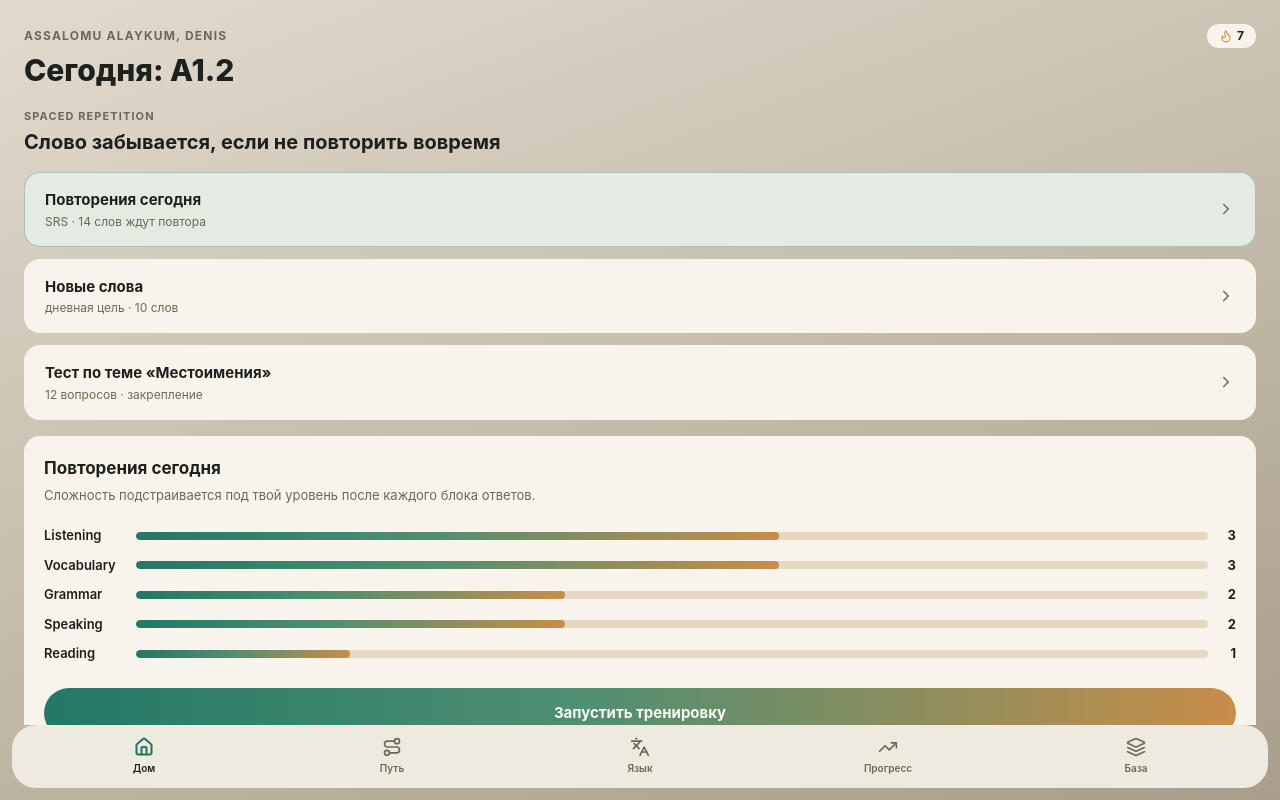
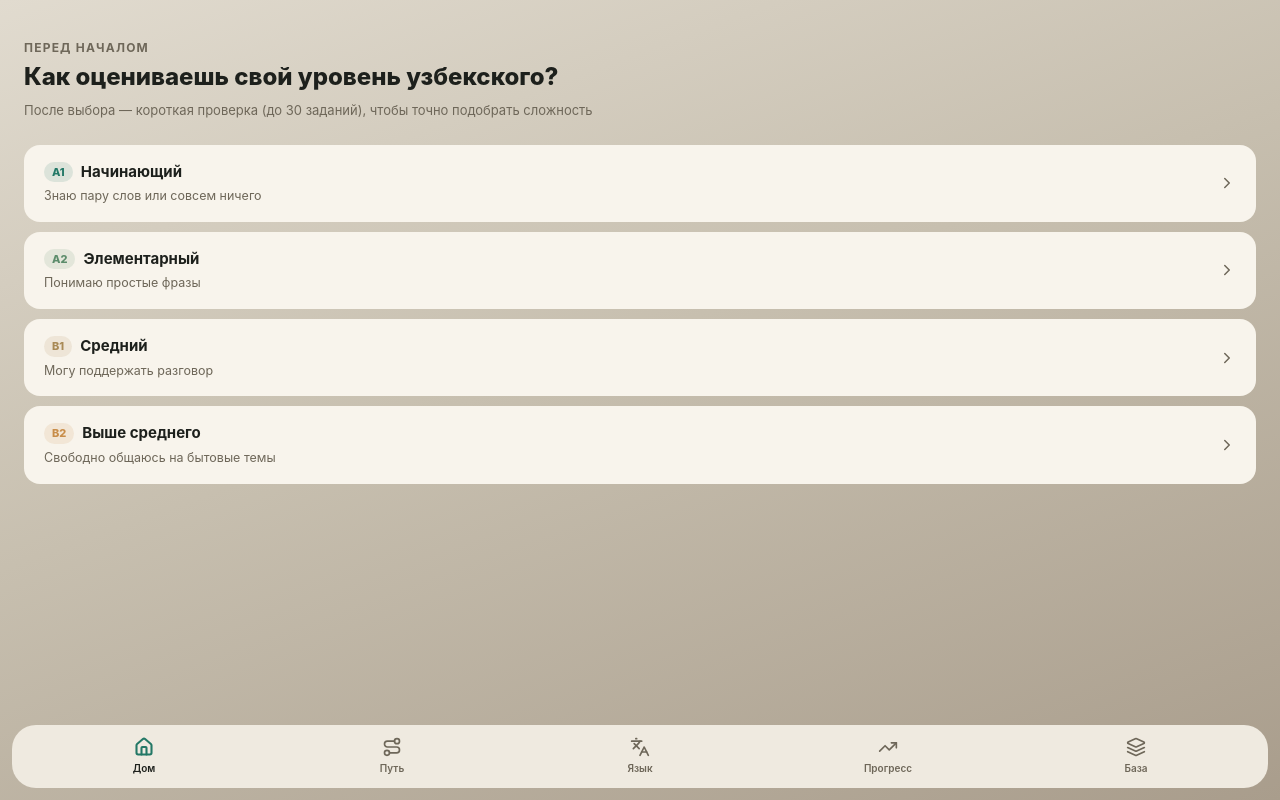
Before and after one commit to newgden-ai/uzbek-mentor-1.0.2, a React (Vite) app: page / in a window 1280 px wide. Built offline with nearby package versions, Linux system fonts and the light colour scheme.

Commit message:
Update HomeScreen.jsx

```diff
--- a/src/screens/HomeScreen.jsx
+++ b/src/screens/HomeScreen.jsx
@@ -1,6 +1,6 @@
 import React, { useState } from "react";
 import { ChevronRight, Flame } from "lucide-react";
-import { tokens } from "../theme.js";
+import { tokens, levelColor } from "../theme.js";
 
 const skills = [
   { label: "Listening", value: 3, max: 5 },
@@ -16,9 +16,56 @@ const checks = [
   { id: "topic", title: "Тест по теме «Местоимения»", subtitle: "12 вопросов · закрепление" },
 ];
 
-export default function HomeScreen() {
+const LEVEL_OPTIONS = [
+  { level: "A1", label: "Начинающий", desc: "Знаю пару слов или совсем ничего" },
+  { level: "A2", label: "Элементарный", desc: "Понимаю простые фразы" },
+  { level: "B1", label: "Средний", desc: "Могу поддержать разговор" },
+  { level: "B2", label: "Выше среднего", desc: "Свободно общаюсь на бытовые темы" },
+];
+
+// Показывается, пока пользователь ни разу не выбрал уровень (1.3).
+// После выбора запускается placement-тест — см. App.jsx (onSelectLevel → placementLevel).
+function LevelPicker({ onSelectLevel }) {
+  return (
+    <div className="px-6 pt-10 flex-1 flex flex-col">
+      <p className="text-xs font-bold tracking-widest uppercase" style={{ color: tokens.textSecondary }}>Перед началом</p>
+      <h1 className="text-2xl font-extrabold mt-1 leading-snug" style={{ color: tokens.textPrimary }}>
+        Как оцениваешь свой уровень узбекского?
+      </h1>
+      <p className="text-[13px] mt-2" style={{ color: tokens.textSecondary }}>
+        После выбора — короткая проверка (до 30 заданий), чтобы точно подобрать сложность
+      </p>
+
+      <div className="flex flex-col gap-2.5 mt-6">
+        {LEVEL_OPTIONS.map((opt) => (
+          <button
+            key={opt.level}
+            onClick={() => onSelectLevel(opt.level)}
+            className="w-full text-left rounded-2xl px-5 py-4 flex items-center justify-between"
+            style={{ background: tokens.card }}
+          >
+            <div>
+              <div className="flex items-center gap-2">
+                <span className="text-[11px] font-extrabold rounded-full px-2 py-0.5" style={{ background: `${levelColor[opt.level]}22`, color: levelColor[opt.level] }}>
+                  {opt.level}
+                </span>
+                <p className="font-bold text-[15px]" style={{ color: tokens.textPrimary }}>{opt.label}</p>
+              </div>
+              <p className="text-[12.5px] mt-1" style={{ color: tokens.textSecondary }}>{opt.desc}</p>
+            </div>
+            <ChevronRight size={18} color={tokens.textSecondary} />
+          </button>
+        ))}
+      </div>
+    </div>
+  );
+}
+
+export default function HomeScreen({ userLevel, onSelectLevel }) {
   const [active, setActive] = useState("srs");
   const activeCheck = checks.find((c) => c.id === active);
+
+  if (!userLevel) return <LevelPicker onSelectLevel={onSelectLevel} />;
 
   return (
     <div className="px-6 pt-6 pb-2 flex-1 overflow-y-auto">
@@ -31,9 +78,14 @@ export default function HomeScreen() {
           <span className="text-xs font-bold" style={{ color: tokens.textPrimary }}>7</span>
         </div>
       </div>
-      <h1 className="text-3xl font-extrabold mt-1" style={{ color: tokens.textPrimary }}>
-        Сегодня: A1.2
-      </h1>
+      <div className="flex items-center justify-between mt-1">
+        <h1 className="text-3xl font-extrabold" style={{ color: tokens.textPrimary }}>
+          Сегодня: {userLevel}
+        </h1>
+        <button onClick={() => onSelectLevel(null)} className="text-[11px] font-semibold underline" style={{ color: tokens.textSecondary }}>
+          изменить
+        </button>
+      </div>
 
       <p className="text-[11px] font-bold tracking-widest uppercase mt-5" style={{ color: tokens.textSecondary }}>
         Spaced Repetition
```
